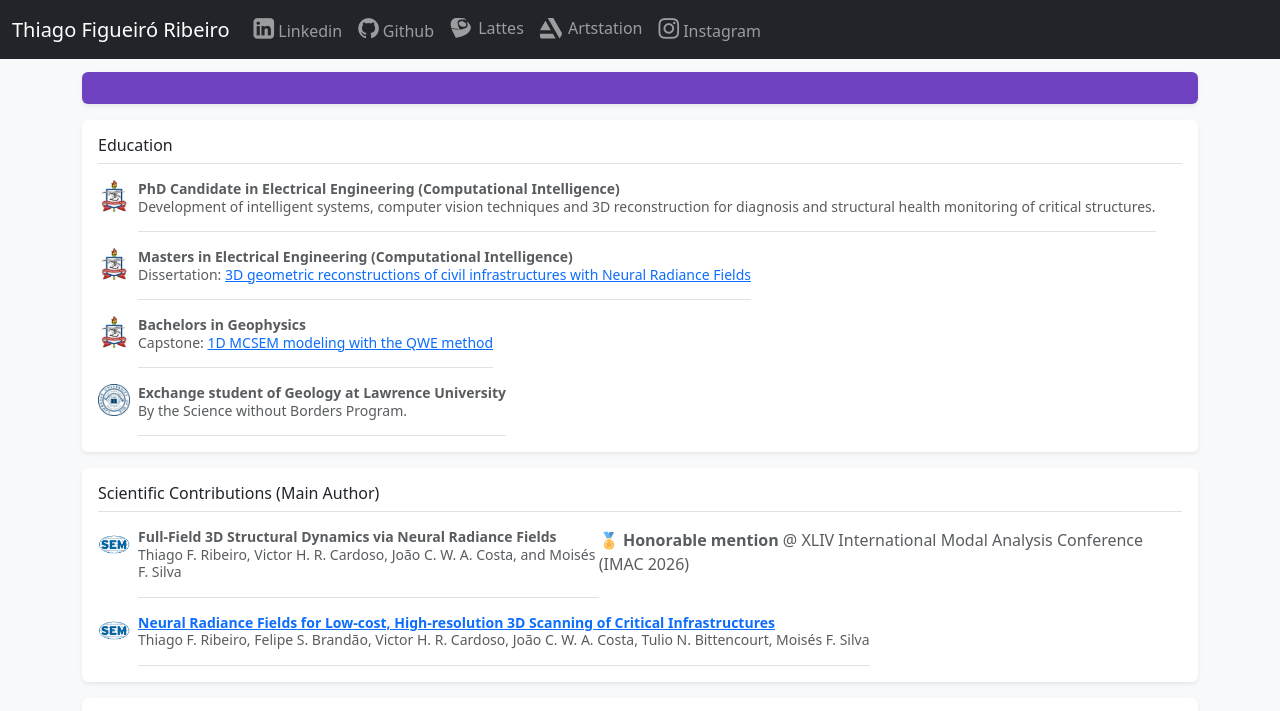
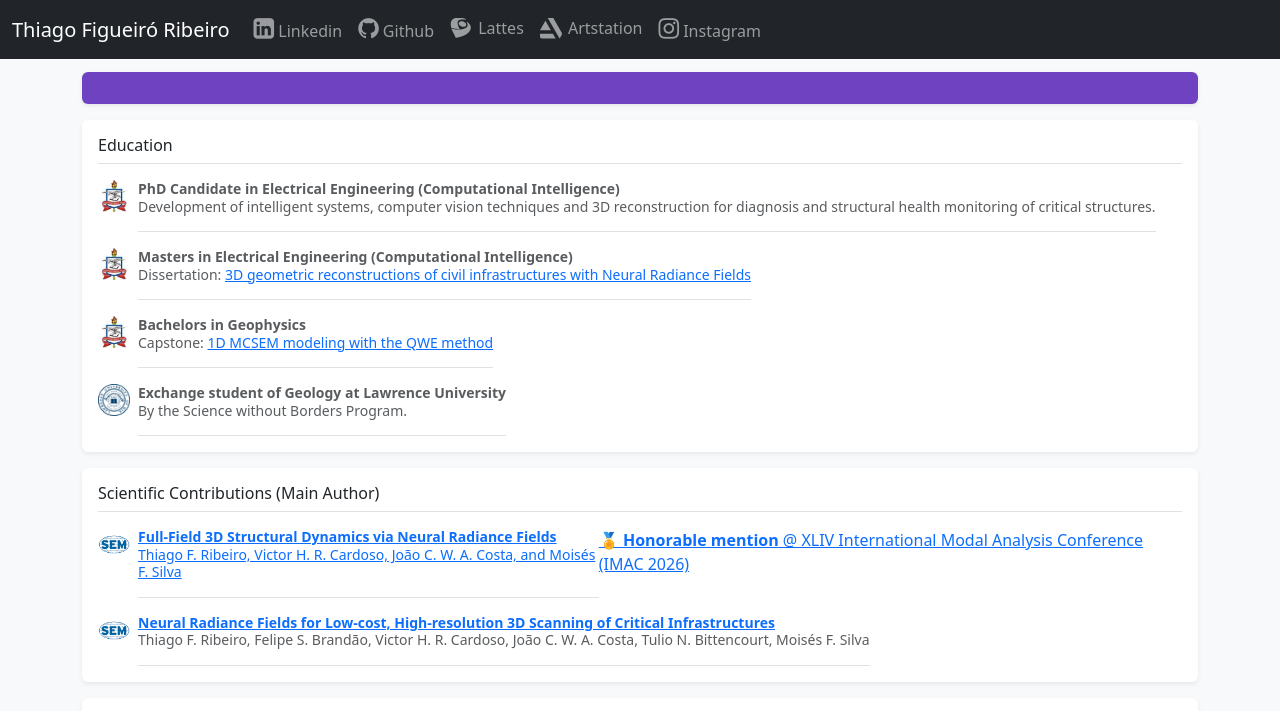
Before and after one commit to ThiagoFigueiroRibeiro/ThiagoFigueiroRibeiro.github.io, a plain HTML site: page index.html in a window 1280 px wide. Shown: the top 711 px of the page. Drawn offline with Linux system fonts and the light colour scheme.

Commit message:
Add hyperlink to conference paper in index.html

```diff
--- a/index.html
+++ b/index.html
@@ -221,7 +221,7 @@ Development of intelligent systems, computer vision techniques and 3D reconstruc
 <div class="d-flex text-body-secondary pt-3">
 <img alt="SEM conference logo" class="bd-placeholder-img flex-shrink-0 me-2 rounded" src="assets/logos/sem.png" style="width:32px;height:32px;"/>
 <p class="pb-3 mb-0 small lh-sm border-bottom">
-<strong class="d-block text-gray-dark">Full-Field 3D Structural Dynamics via Neural Radiance Fields</strong>
+<strong class="d-block text-gray-dark"><a href="https://doi.org/10.13052/rp-9788743814207A10" rel="noopener noreferrer" target="_blank">Full-Field 3D Structural Dynamics via Neural Radiance Fields</strong>
             Thiago F. Ribeiro, Victor H. R. Cardoso, João C. W. A. Costa, and Moisés F. Silva
             <p>🏅 <strong>Honorable mention</strong> @ XLIV International Modal Analysis Conference (IMAC 2026)</p>
 </p>
```
